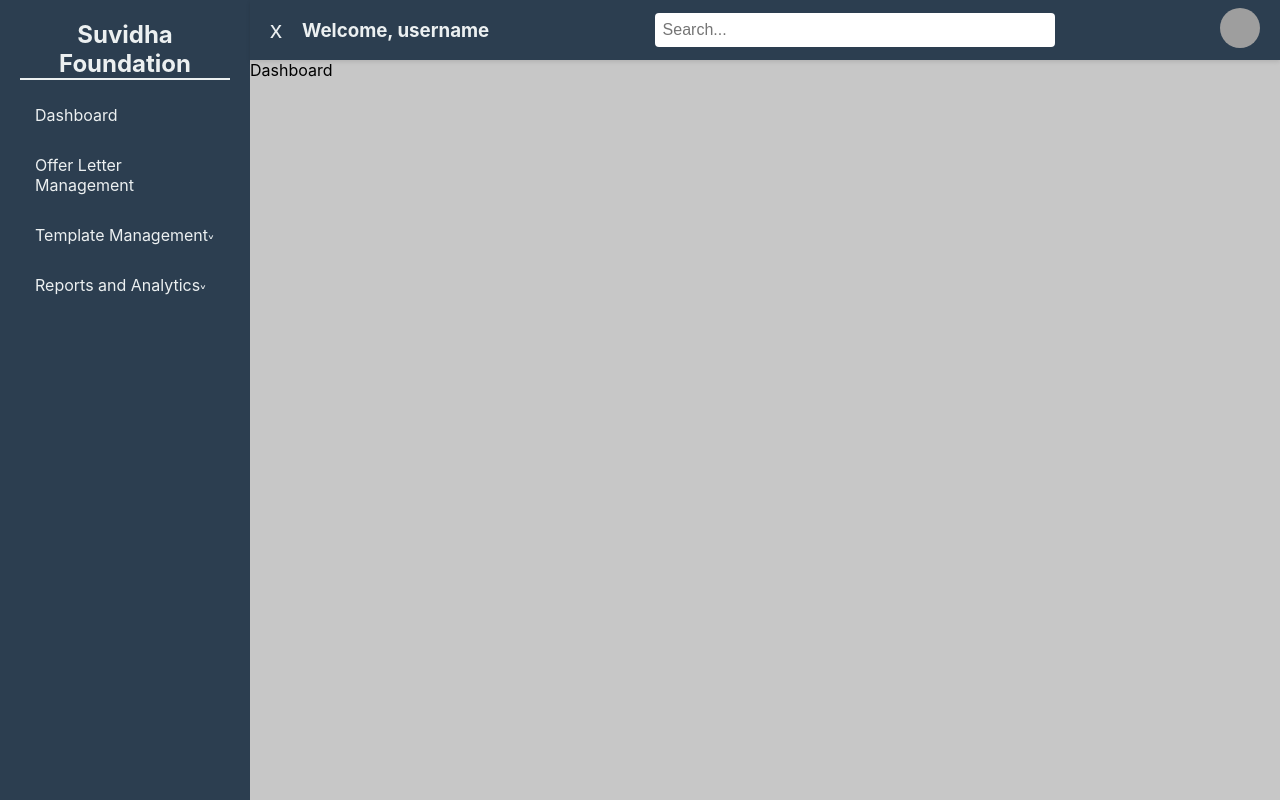
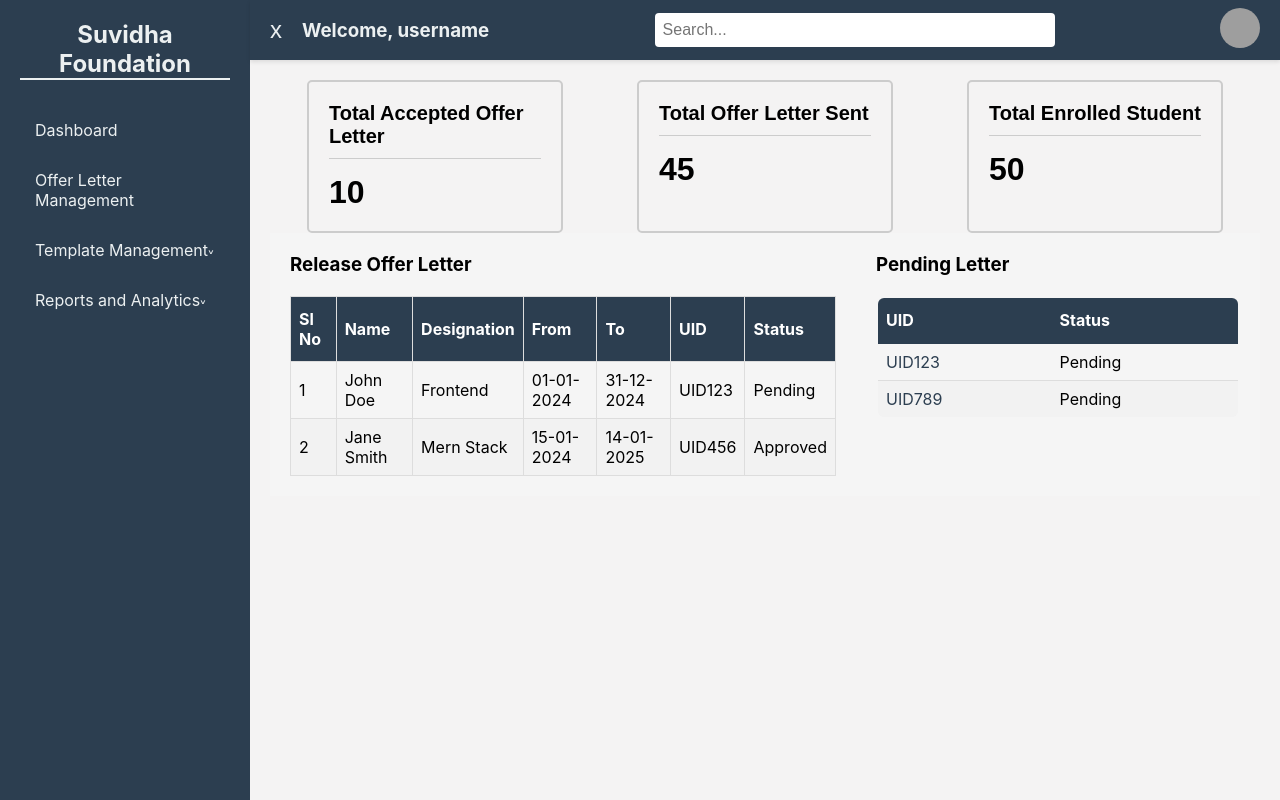
Before and after one commit to salaudeen22/Suvidha-Foundation-Offer-letter-WebApp, a React (Create React App) app: page / in a window 1280 px wide. Built offline with nearby package versions, Linux system fonts and the light colour scheme; grey boxes are pictures that could not be loaded.

Commit message:
Done with Dashboard Ui still optimizing is pending

```diff
--- a/src/App.css
+++ b/src/App.css
@@ -168,7 +168,8 @@ ul.menu, ul.submenu {
   height: 100vh;
   width: calc(100% - 250px);
   margin-left: 250px;
-  background-color: rgb(199, 199, 199);
+
+  background-color: rgb(244, 243, 243);
   transition: margin-left 0.3s ease, width 0.3s ease;
 }
 
@@ -177,32 +178,189 @@ ul.menu, ul.submenu {
   margin-left: 0;
 }
 
+/* main Content */
 
-/* Responsive Styles */
-/* @media (max-width: 768px) {
-  .navbar {
-    flex-direction: column;
-    align-items: flex-start;
+.main-content
+{
+  margin: 20px;
+}
+.top
+{
+ display: flex;
+}
+.TotalBox {
+  font-family: Arial, sans-serif;
+  border: 2px solid #ccc;
+  border-radius: 5px;
   padding: 20px;
-    height: auto;
+  width: 20vw;
+  margin: 0 auto;
+  box-shadow: "1px 6px 20px 0px rgba(0, 0, 0, 0.15)";
 }
 
-  .navbar-state {
-    width: 100%;
-    justify-content: space-between;
+.title {
+  font-size: 20px;
+  font-weight: bold;
   margin-bottom: 10px;
 }
 
-  .search-input {
-    width: 100%;
-    margin: 10px 0;
+hr {
+  border: 0;
+  border-top: 1px solid #ccc;
+  margin-bottom: 15px;
 }
 
-  .user-img {
-    align-self: flex-end;
+.cotent {
+  text-align: center;
 }
+.cotent h1 {
+  font-size: 2vw;
+}
+
+.cotent span {
+  font-size: 1vw;
+  color: #666;
+  margin-left: 5px;
+}
+
+.middle {
+  display: flex;
+  width: 100%;
+ gap: 20px;
+  padding: 20px;
+  background-color: #f5f5f5;
+}
+
+/* Styling for midleft and midright cards */
+.card {
+
+  background-color: white;
+  border-radius: 8px;
+  box-shadow: 0 4px 8px rgba(0, 0, 0, 0.1);
+  padding: 20px;
+
+  margin: 10px;
+}
+
+.midleft {
+  width: 60%;
+  margin-right: 10px;
+}
+
+.midright {
+  width: 40%;
+  margin-left: 10px;
+}
+/* Right and Left card Styling End */
+
+
+
+/* Table styles */
+.offer-table, .pending-table {
+  width: 100%;
+  border-collapse: collapse;
+  margin-top: 20px;
+}
+
+.offer-table th, .offer-table td, .pending-table th, .pending-table td {
+  border: 1px solid #ddd;
+  padding: 8px;
+  text-align: left;
+}
+
+.offer-table th, .pending-table th {
+  background-color: #2c3e50;
+  color: #ecf0f1;
+}
+
+.offer-table tr:nth-child(even), .pending-table tr:nth-child(even) {
+  background-color: #f2f2f2;
+}
+
+.offer-table tr:hover, .pending-table tr:hover {
+  background-color: #ddd;
+}
+
+.offer-table th, .pending-table th {
+  padding-top: 12px;
+  padding-bottom: 12px;
+  text-align: left;
+  background-color: #2c3e50;
+  color: white;
+}
+
+.pending-table td a {
+  color: #2c3e50;
+  text-decoration: none;
+}
+
+.pending-table td a:hover {
+  text-decoration: underline;
+  color: #34495e;
 }
 
 
+.pending-table {
+  border: 2px solid #2c3e50;
+  border-radius: 8px;
+  overflow: hidden;
+}
 
- */
+.pending-table th, .pending-table td {
+  border: none;
+  border-bottom: 1px solid #ddd;
+}
+
+.pending-table th {
+  border-bottom: 2px solid #2c3e50;
+}
+/* Table Styling ends */
+
+
+
+
+/* Main Content End */
+
+
+@media (max-width: 768px) {
+  .welcome-message {
+    display: none;
+    margin: 0;
+}
+.top {
+  display: flex;
+  flex-direction: column;
+}
+
+.TotalBox {
+  font-family: Arial, sans-serif;
+  width: 100%;
+  border: 2px solid #ccc;
+  border-radius: 5px;
+  padding: 20px;
+  /* width: 20vw; */
+  margin-top: 20px;
+  /* margin: 0 auto; */
+  box-shadow: "1px 6px 20px 0px rgba(0, 0, 0, 0.15)";
+}
+.middle {
+  display: flex;
+  flex-direction: column;
+  width: 100%;
+  gap: 20px;
+  padding: 20px;
+  /* background-color: #f5f5f5; */
+}
+
+.midright {
+  width: 100%;
+  margin-left: 10px;
+}
+.pending-table {
+  border: 2px solid #2c3e50;
+  border-radius: 8px;
+  width: 100%;
+  overflow: hidden;
+}
+
+}
--- a/src/screen/Home.jsx
+++ b/src/screen/Home.jsx
@@ -1,13 +1,122 @@
-import React, { useContext } from 'react';
-import Navbar from '../components/Navbar';
-import SideBarContext from '../ContextProvider/SidebarContext';
+import React, { useContext } from "react";
+import Navbar from "../components/Navbar";
+import { Link } from "react-router-dom";
+import SideBarContext from "../ContextProvider/SidebarContext";
 
 function Home() {
+  const offerLetters = [
+    {
+      slno: 1,
+      name: "John Doe",
+      designation: "Frontend",
+      from: "01-01-2024",
+      to: "31-12-2024",
+      uid: "UID123",
+      status: "Pending",
+    },
+    {
+      slno: 2,
+      name: "Jane Smith",
+      designation: "Mern Stack",
+      from: "15-01-2024",
+      to: "14-01-2025",
+      uid: "UID456",
+      status: "Approved",
+    },
+  ];
+
+  const pendingLetters = [
+    { uid: "UID123", status: "Pending" },
+    { uid: "UID789", status: "Pending" },
+  ];
   const { sidebar } = useContext(SideBarContext);
   return (
-    <div className={`Home ${sidebar ? 'sidebar-visible' : 'sidebar-hidden'}`}>
+    <div className={`Home ${sidebar ? "sidebar-visible" : "sidebar-hidden"}`}>
       <Navbar />
-      Dashboard
+      <div className="main-content">
+        <div className="top">
+          <div className="TotalBox">
+            <div className="title">Total Accepted Offer Letter </div>
+            <hr />
+            <div className="content">
+              <h1>
+                <span> 10</span>
+              </h1>
+            </div>
+          </div>
+          <div className="TotalBox">
+            <div className="title">Total Offer Letter Sent </div>
+            <hr />
+            <div className="content">
+              <h1>
+                <span> 45</span>
+              </h1>
+            </div>
+          </div>
+          <div className="TotalBox">
+            <div className="title">Total Enrolled Student</div>
+            <hr />
+            <div className="content">
+              <h1>
+                <span> 50</span>
+              </h1>
+            </div>
+          </div>
+        </div>
+        <div className="middle">
+          <div className="midleft">
+            <h3>Release Offer Letter</h3>
+            <table className="offer-table">
+              <thead>
+                <tr>
+                  <th>Sl No</th>
+                  <th>Name</th>
+                  <th>Designation</th>
+                  <th>From</th>
+                  <th>To</th>
+                  <th>UID</th>
+                  <th>Status</th>
+                </tr>
+              </thead>
+              <tbody>
+                {offerLetters.map((letter, index) => (
+                  <tr key={index}>
+                    <td>{letter.slno}</td>
+                    <td>{letter.name}</td>
+                    <td>{letter.designation}</td>
+                    <td>{letter.from}</td>
+                    <td>{letter.to}</td>
+                    <td>{letter.uid}</td>
+                    <td>{letter.status}</td>
+                  </tr>
+                ))}
+              </tbody>
+            </table>
+          </div>
+          <div className="midright">
+            <h3>Pending Letter</h3>
+            <table className="pending-table">
+              <thead>
+                <tr>
+                  <th>UID</th>
+                  <th>Status</th>
+                </tr>
+              </thead>
+              <tbody>
+                {pendingLetters.map((letter, index) => (
+                  <tr key={index}>
+                    <td>
+                      <Link to={`/details/${letter.uid}`}>{letter.uid}</Link>
+                    </td>
+                    <td>{letter.status}</td>
+                  </tr>
+                ))}
+              </tbody>
+            </table>
+          </div>
+        </div>
+        <div className="bottom"></div>
+      </div>
     </div>
   );
 }
```
Lines whose indentation alone changed are shown as unchanged.
